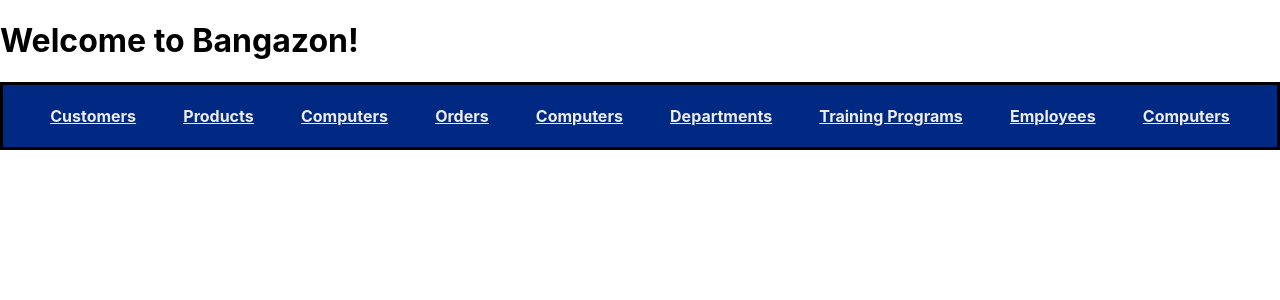
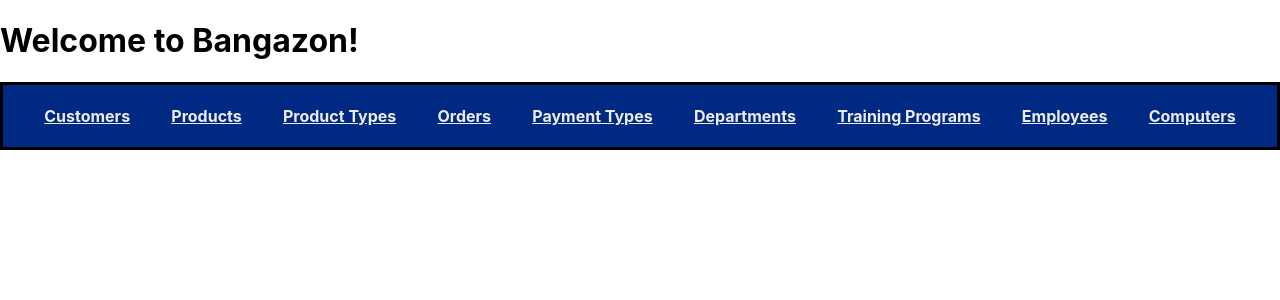
Before and after one commit to blathering-barnacles/Bangazon-3-Front_End, a React (Create React App) app: page / in a window 1280 px wide. Shown: the top 300 px of the page. Built offline with nearby package versions, Linux system fonts and the light colour scheme.

Commit message:
fixed duplicate computers

```diff
--- a/src/components/nav/index.js
+++ b/src/components/nav/index.js
@@ -13,9 +13,9 @@ export default class NavBar extends Component {
         <nav className="navBar">
           <a href="http://localhost:3000/customers"><h4>Customers</h4></a>
           <a href="http://localhost:3000/products"><h4>Products</h4></a>
-          <a href="http://localhost:3000/product-types"><h4>Computers</h4></a>
+          <a href="http://localhost:3000/product-types"><h4>Product Types</h4></a>
           <a href="http://localhost:3000/orders"><h4>Orders</h4></a>
-          <a href="http://localhost:3000/payment-types"><h4>Computers</h4></a>
+          <a href="http://localhost:3000/payment-types"><h4>Payment Types</h4></a>
           <a href="http://localhost:3000/departments"><h4>Departments</h4></a>
           <a href="http://localhost:3000/training-programs"><h4>Training Programs</h4></a>
           <a href="http://localhost:3000/employees"><h4>Employees</h4></a>
```
